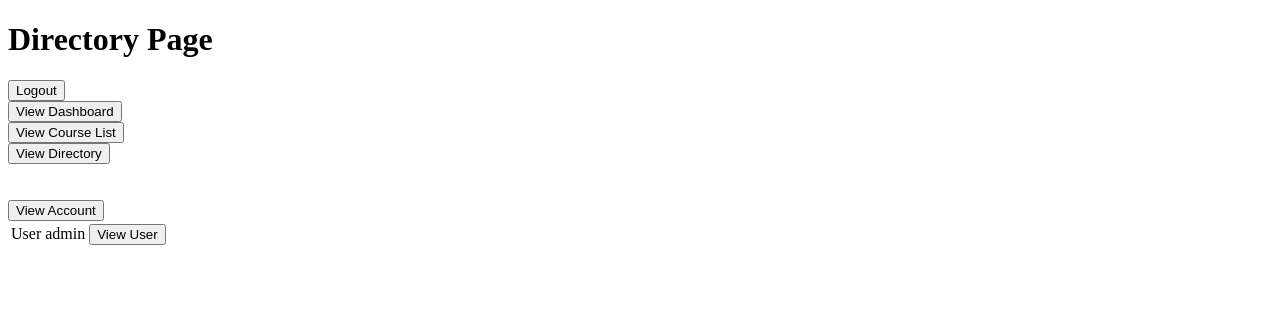
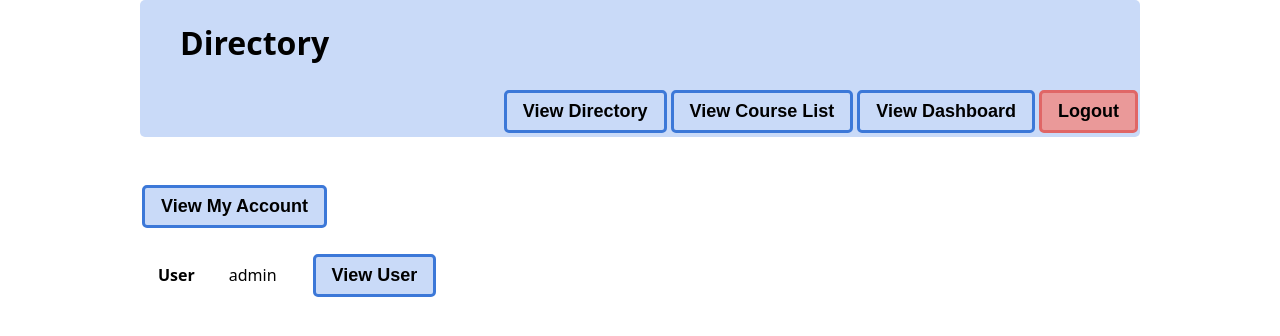
Before and after one commit to writchie2/BugBustersProject, a Django app: template templates/directory.html in a window 1280 px wide. Shown: the top 336 px of the page. Run offline with Django 4.2, Linux system fonts and the light colour scheme; the template is opened without the code that fills it: most values are stand-ins (such as "Sample title", 1, 10 or a date in 2020).

Commit message:
directory.html is not quite done, however I have stylized it with static files. Having problems with viewing the directory page due to "KeyError: 'role'".

```diff
--- a/templates/directory.html
+++ b/templates/directory.html
@@ -1,50 +1,57 @@
 <!DOCTYPE html>
+{% load static %}
+
 <html lang="en">
 <head>
     <meta charset="UTF-8">
+    <meta name="viewport" content="width=device-width">
     <title>Directory</title>
+    <link href="{% static 'x.css' %}" rel="stylesheet" type="text/css">
 </head>
-<body>
-<h1>Directory Page</h1>
-
-    <form action="/directory/" method="post">
+<body id="wrapper">
+<div id="navlist">
+    <h1>Directory</h1>
+    <form action="/dashboard/" method="post">
         {% csrf_token %}
-        <button type = "submit" name="navigation" value="logout">Logout</button>
+        <button type="submit" name="navigation" value="logout" class="redbutton">Logout</button>
     </form>
-    <form action="/directory/" method="post">
+    <form action="/dashboard/" method="post">
         {% csrf_token %}
-        <button type = "submit" name="navigation" value="dashboard">View Dashboard</button>
+        <button type="submit" name="navigation" value="dashboard" class="bluebutton">View Dashboard</button>
     </form>
-    <form action="/directory/" method="post">
+    <form action="/dashboard/" method="post">
         {% csrf_token %}
-        <button type = "submit" name="navigation" value="courselist">View Course List</button>
+        <button type="submit" name="navigation" value="courselist" class="bluebutton">View Course List</button>
     </form>
-    <form action="/directory/" method="post">
+    <form action="/dashboard/" method="post">
         {% csrf_token %}
-        <button type = "submit" name="navigation" value="directory">View Directory</button>
+        <button type="submit" name="navigation" value="directory" class="bluebutton">View Directory</button>
     </form>
+</div>
 <br>
 <br>
-    <form action="/directory/" method="post">
+<form action="/dashboard/" method="post">
     {% csrf_token %}
-        <button type = "submit" name="navigation" value="viewaccount">View Account</button>
+    <button type="submit" name="navigation" value="viewself" class="bluebutton">View My Account</button>
 </form>
 {% if role == "admin" %}
     <form action="/directory/" method="post">
         {% csrf_token %}
-        <button type = "submit" name="navigation" value="createuser">Create New User</button>
+        <button type="submit" name="navigation" value="createuser" class="greenbutton">Create New User</button>
     </form>
 {% endif %}
 {{ message }}
-<table>
+<table id="myTable">
     {% for user in list %}
         <tr>
-            <td>{{ user.fullname }}</td>
+            <td class="label">{{ user.fullname }}</td>
             <td>{{ user.role }}</td>
-            <td><form action="/directory/" method="post">
+            <td>
+                <form action="/directory/" method="post">
                     {% csrf_token %}
-                <button type = "submit" name="selecteduser" value={{ user.email }}>View User</button>
-            </form></td>
+                    <button type="submit" name="selecteduser" class="bluebutton" value={{ user.email }}>View User</button>
+                </form>
+            </td>
         </tr>
     {% endfor %}
 </table>
```
Lines whose indentation alone changed are shown as unchanged.
